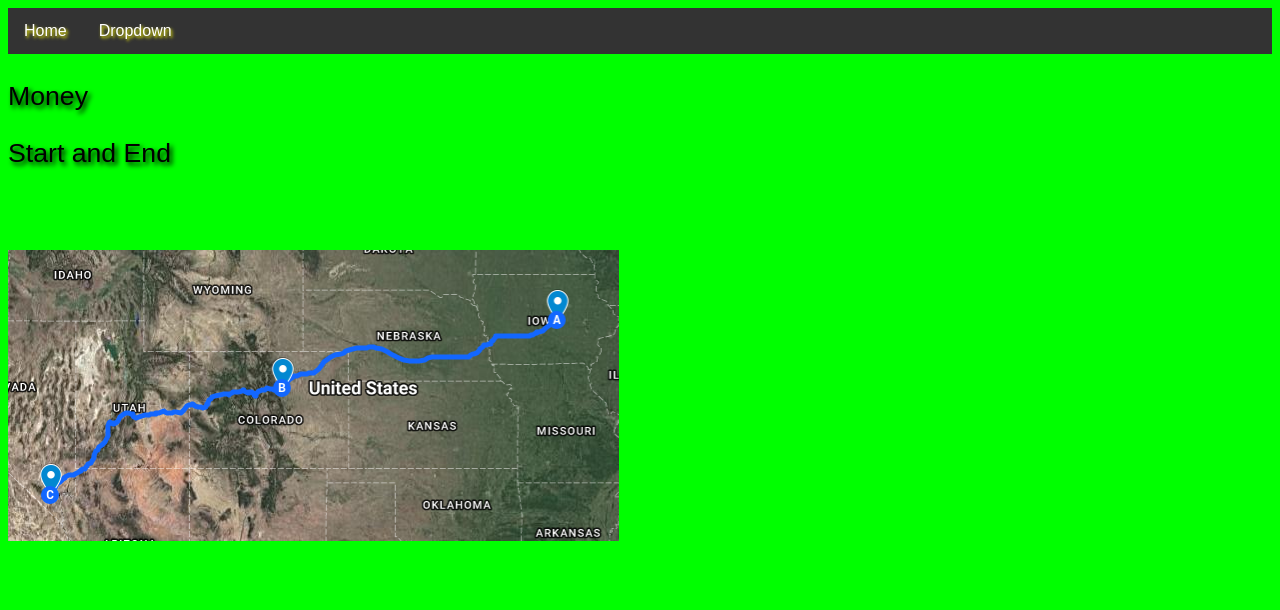
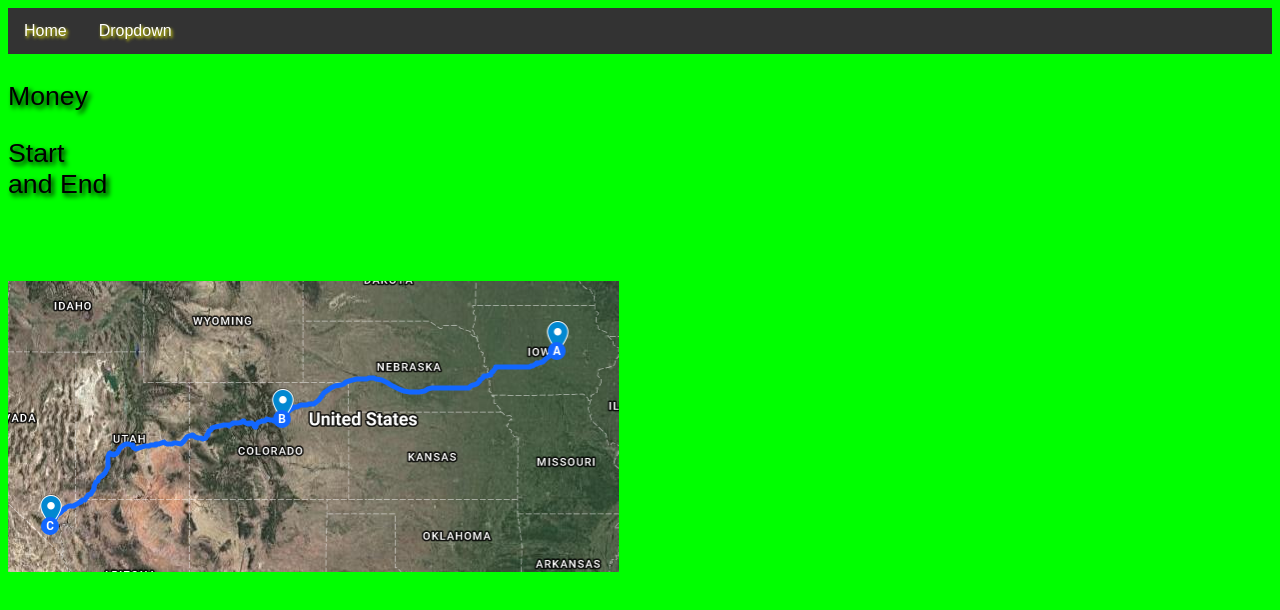
Before and after one commit to TripAssignment/TripAssignment.github.io, a plain HTML site: page index.htm in a window 1280 px wide. Drawn offline with Linux system fonts and the light colour scheme.

Commit message:
Update index.htm

```diff
--- a/index.htm
+++ b/index.htm
@@ -21,14 +21,14 @@
         </div>
       </li>
     </ul>
-    <div class="dropdown" style="width:auto">
+    <div class="dropdown" style="width:6.25em">
       <p style="font-size:20pt">Money</p>
       <div class="dropdown-content">
         <p>Budget: $3,500</p>
         <p>Current Money: $2091.10</p>
       </div>
     </div>
-    <div class="dropdown" style="width:auto">
+    <div class="dropdown" style="width:6.25em">
       <p style="font-size:20pt">Start and End</p>
       <div class="dropdown-content">
         <p>Start: 1213 E Boone St, Marshalltown, IA 50158</p>
```
